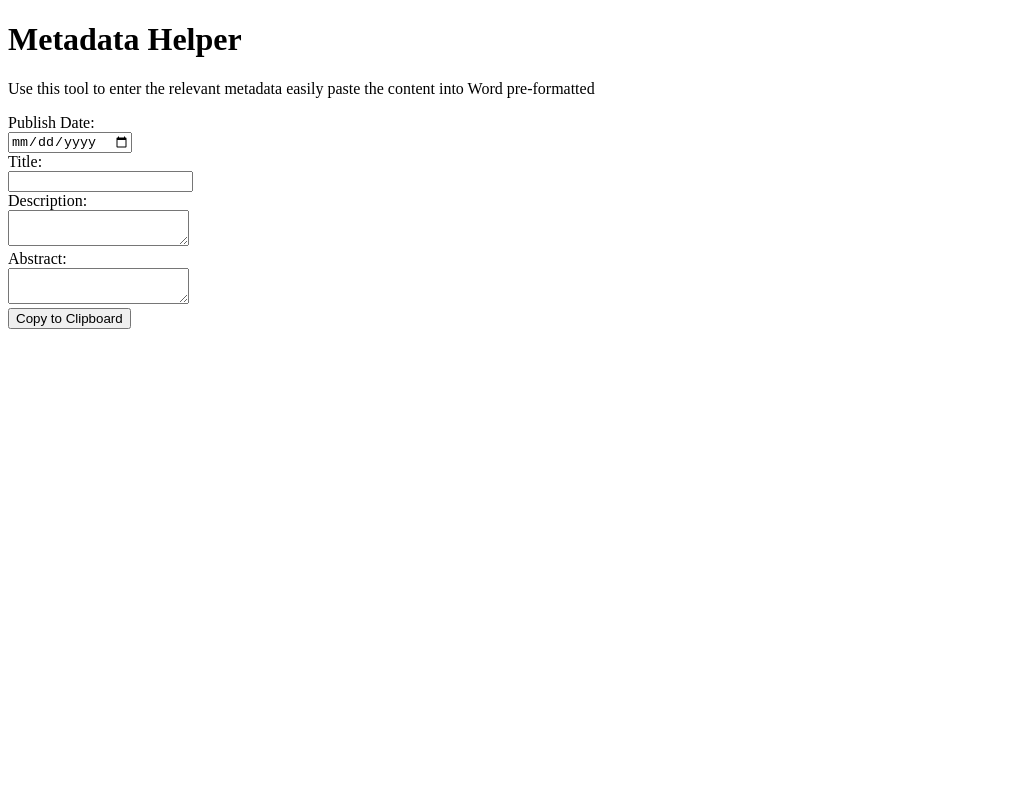
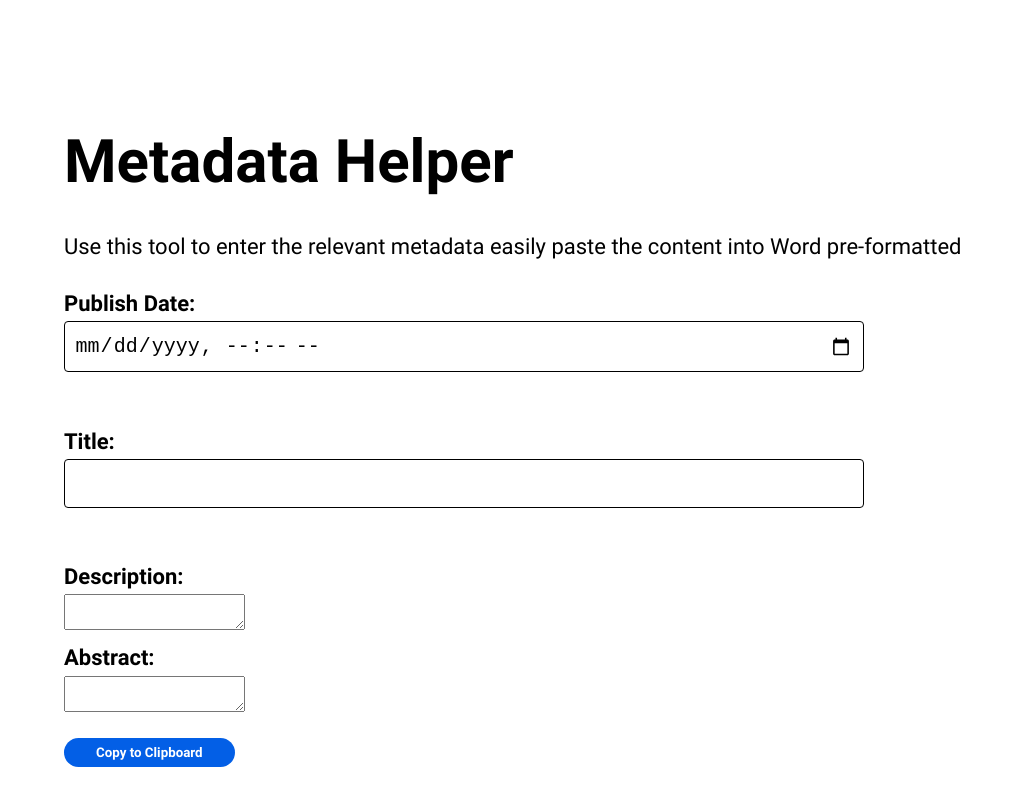
Before and after one commit to amol-anand/tools, a website: page tools/metadata/index.html in a window 1280 px wide. Shown: the whole page, without its empty margins (0-1015 px from the left). Drawn offline with Linux system fonts and the light colour scheme.

Commit message:
fixing css and adding datetime

```diff
--- a/tools/metadata/index.html
+++ b/tools/metadata/index.html
@@ -4,6 +4,8 @@
   <title>Accenture Newsroom - Metadata Helper</title>
   <meta name="viewport" content="width=device-width, initial-scale=1"/>
   <script src="/tools/metadata/metadata.js" type="module"></script>
+  <link rel="stylesheet" href="/styles/fonts.css"/>
+  <link rel="stylesheet" href="/styles/styles.css"/>
   <link rel="stylesheet" href="/tools/metadata/metadata.css"/>
 </head>
 <body>
@@ -15,7 +17,7 @@
   <!-- Form with 4 fields for Publish Date, Title, Abstract and Body -->
   <form>
     <label for="publishDate">Publish Date:</label><br>
-    <input type="date" id="publishDate" name="publishDate"><br>
+    <input type="datetime-local" id="publishDate" name="publishDate"><br>
     <label for="title">Title:</label><br>
     <input type="text" id="title" name="title"><br>
     <label for="description">Description:</label><br>
--- a/tools/metadata/metadata.css
+++ b/tools/metadata/metadata.css
@@ -1 +1,13 @@
 /* nothing here yet */
+
+body {
+  display: unset;
+}
+
+main {
+  padding: 5%;
+}
+
+label {
+  font-weight: bolder;
+}
```
